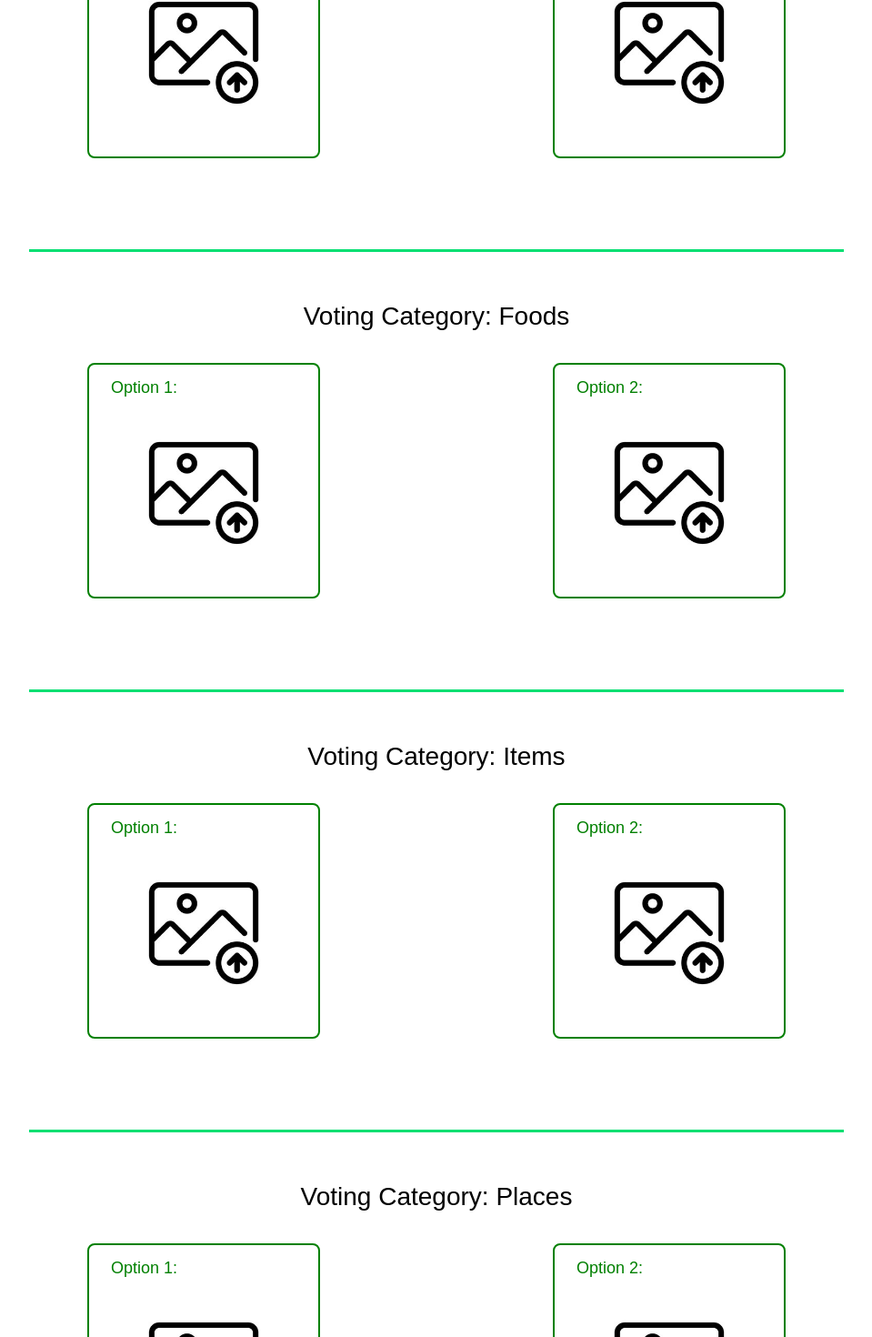
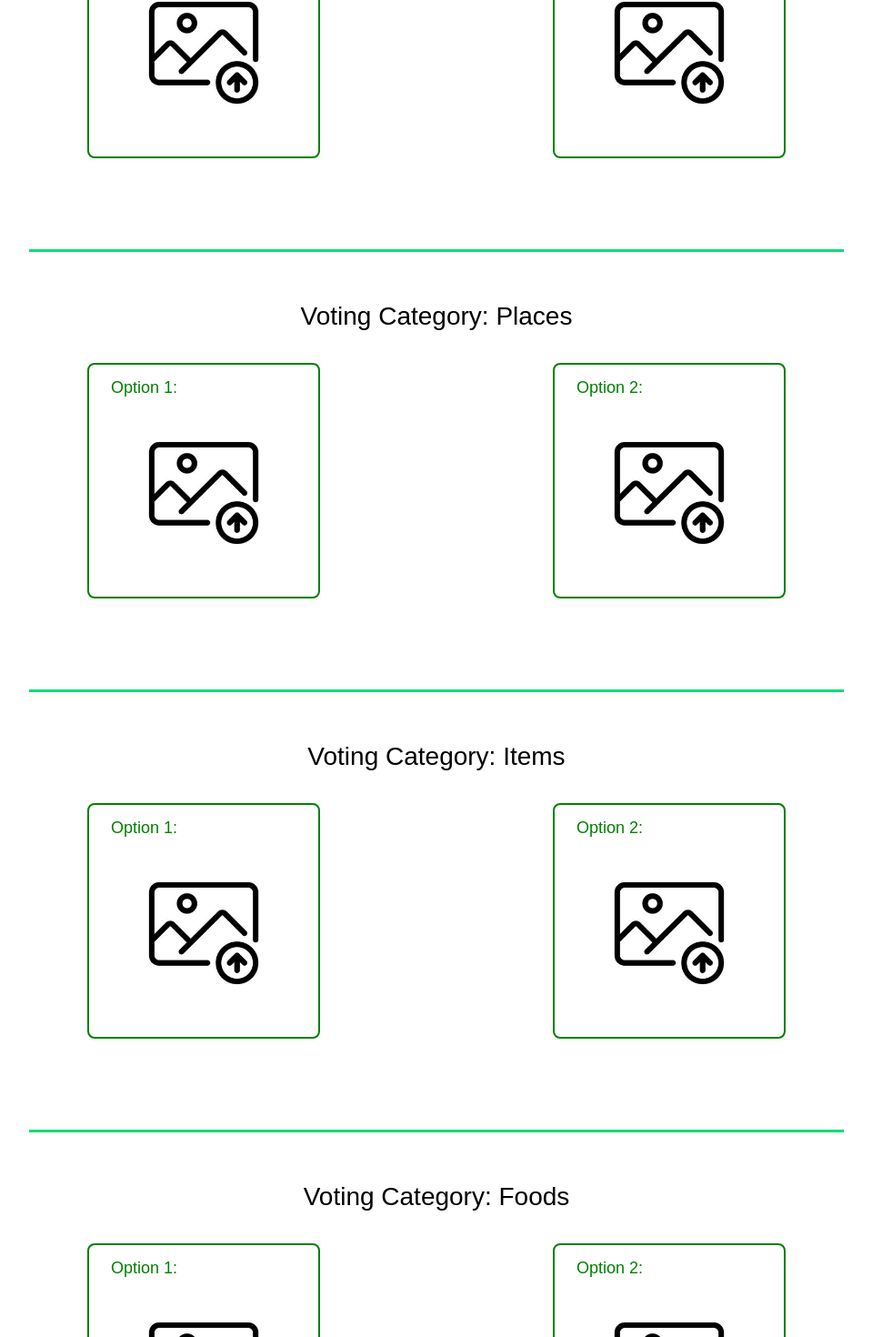
Before and after one commit to CEN-TouchGrass-Group/TouchGrass, a Next.js app in the folder FRONTEND/: page /Pg2 in a window 1280 px wide. Shown: the part 361-1831 px from the top of the page at 91% size, without its empty margins (160-1119 px from the left). Built offline with nearby package versions, Linux system fonts and the light colour scheme.

Commit message:
changed order

```diff
--- a/FRONTEND/src/app/Pg2/page.tsx
+++ b/FRONTEND/src/app/Pg2/page.tsx
@@ -40,7 +40,7 @@ export default function Home() {
 
             <div className="h-[3px] bg-green-400 mx-[15%]"></div>
 
-            <h2 style ={{marginBottom:'5px',fontSize:'28px',color:'black', textAlign:'center', marginTop:'50px'}}>Voting Category: Foods</h2>
+            <h2 style ={{marginBottom:'5px',fontSize:'28px',color:'black', textAlign:'center', marginTop:'50px'}}>Voting Category: Places</h2>
             <div className="flex gap-[25%] pl-[20%] pt-[25px] pb-[100px]">
                 <label className = "w-1/4 hover:bg-green-300" style = {{display:'block',backgroundColor:'white',color:'green',border:'2px solid green',borderRadius:'8px',padding:'12px 24px',fontSize:'18px',cursor:'pointer',transition:'0.2s'}}>
                 Option 1:
@@ -70,7 +70,7 @@ export default function Home() {
 
             <div className="h-[3px] bg-green-400 mx-[15%]"></div>
 
-            <h2 style ={{marginBottom:'5px',fontSize:'28px',color:'black', textAlign:'center', marginTop:'50px'}}>Voting Category: Places</h2>
+            <h2 style ={{marginBottom:'5px',fontSize:'28px',color:'black', textAlign:'center', marginTop:'50px'}}>Voting Category: Foods</h2>
             <div className="flex gap-[25%] pl-[20%] pt-[25px] pb-[100px]">
                 <label className = "w-1/4 hover:bg-green-300" style = {{display:'block',backgroundColor:'white',color:'green',border:'2px solid green',borderRadius:'8px',padding:'12px 24px',fontSize:'18px',cursor:'pointer',transition:'0.2s'}}>
                 Option 1:
```
